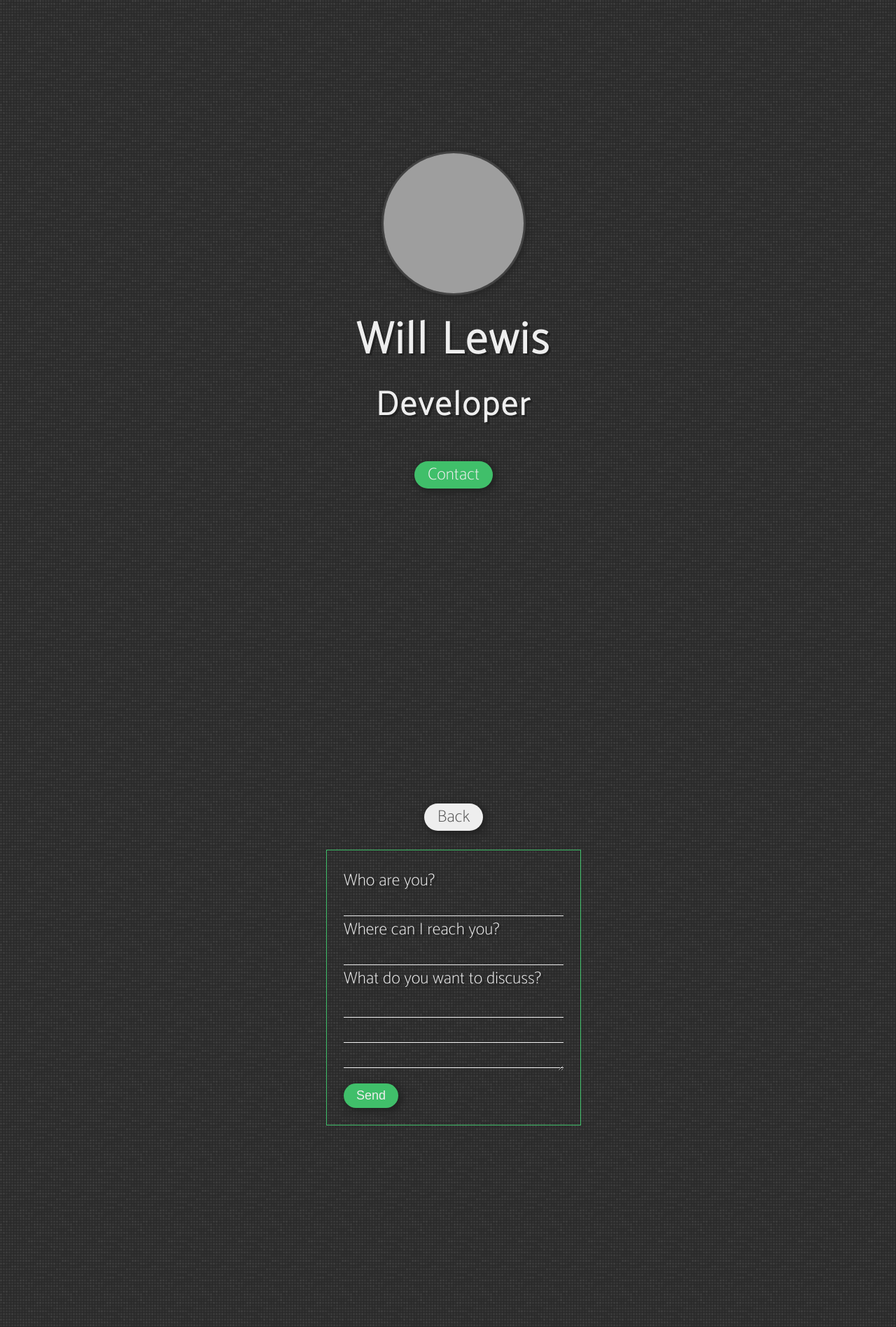
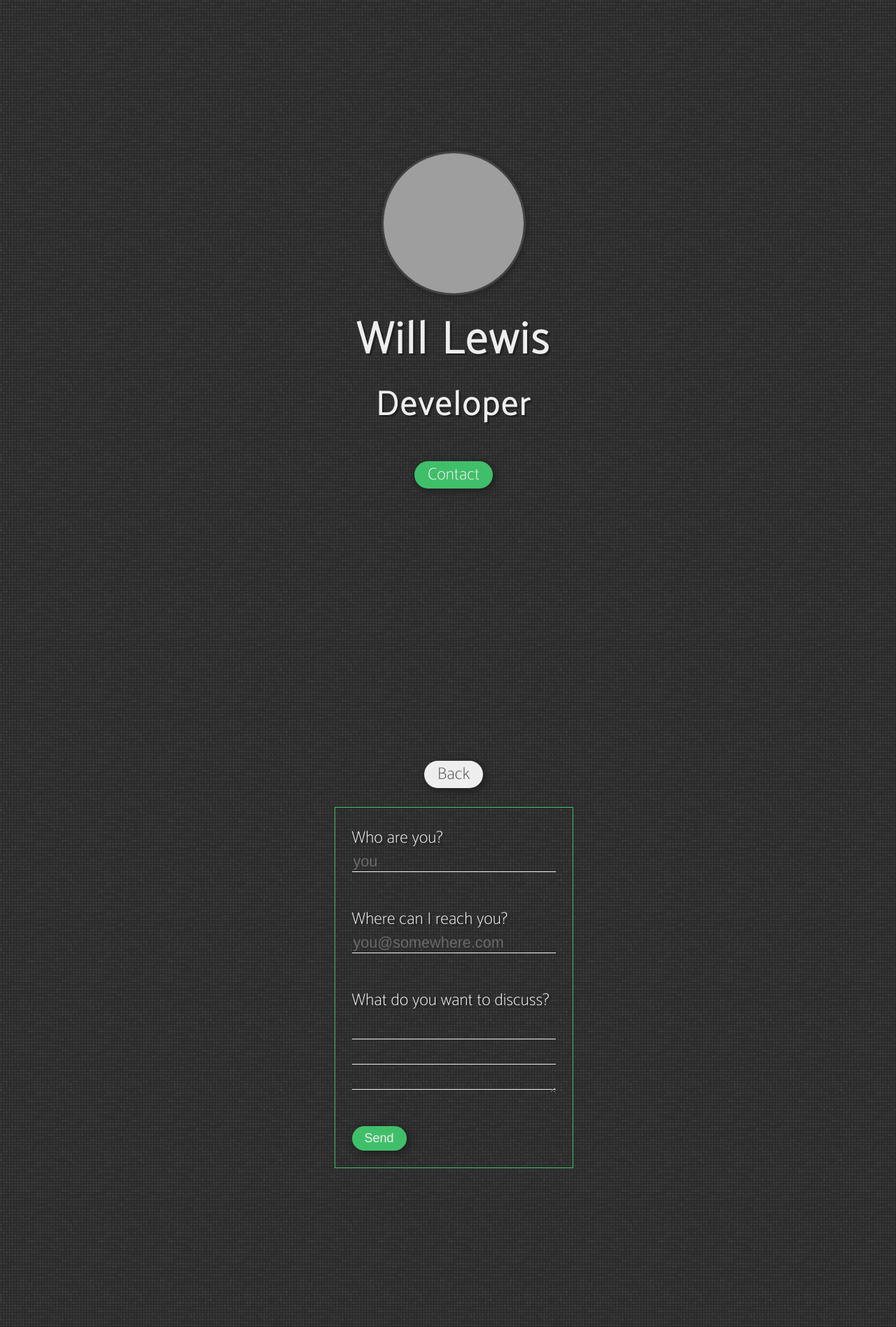
Before and after one commit to Willamin/wflewis.com, a Jekyll site: the page built from index.md, in a window 1280 px wide. Shown: the whole page at 70% size. Built offline with Jekyll 4.4.1, drawn with Linux system fonts in a browser that asks for light colours; grey boxes are pictures that could not be loaded.

Commit message:
Add placeholders to form

```diff
--- a/_includes/form.html
+++ b/_includes/form.html
@@ -1,15 +1,15 @@
 <form id="contact" name="contact" netlify>
   <p>
     <label for="who">Who are you?</label>
-    <br><input name="who"/>
+    <br><input name="who" placeholder="you"/>
   </p>
   <p>
     <label for="where">Where can I reach you?</label>
-    <br><input name="where" type="email"/>
+    <br><input name="where" type="email" placeholder="you@somewhere.com"/>
   </p>
   <p>
     <label for="what">What do you want to discuss?</label>
-    <br><textarea rows="3" name="what"></textarea>
+    <br><textarea rows="3" name="what" placeholder=""></textarea>
   </p>
   <p>
     <button class="cta">Send</button>
--- a/_sass/form.scss
+++ b/_sass/form.scss
@@ -6,13 +6,20 @@ form {
   border: 1px solid hsl(140, 50%, 50%);
   p {
     margin: 0;
+    margin-bottom: 2em;
+    &:last-of-type {
+      margin-bottom: 0;
+    }
   }
   input, textarea {
     border: none;
-    font-size: 1em;
+    font-size: 0.9em;
     color: #eee;
     background-color: transparent;
     width: 100%;
+    &::placeholder {
+      color: rgba(238,238,238, 0.3);
+    }
   }
   input {
     border-bottom: 1px solid #eee;
@@ -33,8 +40,8 @@ form {
     background-color: hsl(140, 50%, 50%);
     color: #eee;
     border: none;
-    margin-top: 1em;
     padding: 0.4em 1em;
+    margin-bottom:0;
     text-shadow: none;
     box-shadow: 3px 3px 10px 2px #222;
     transition: 0.5s;
```
